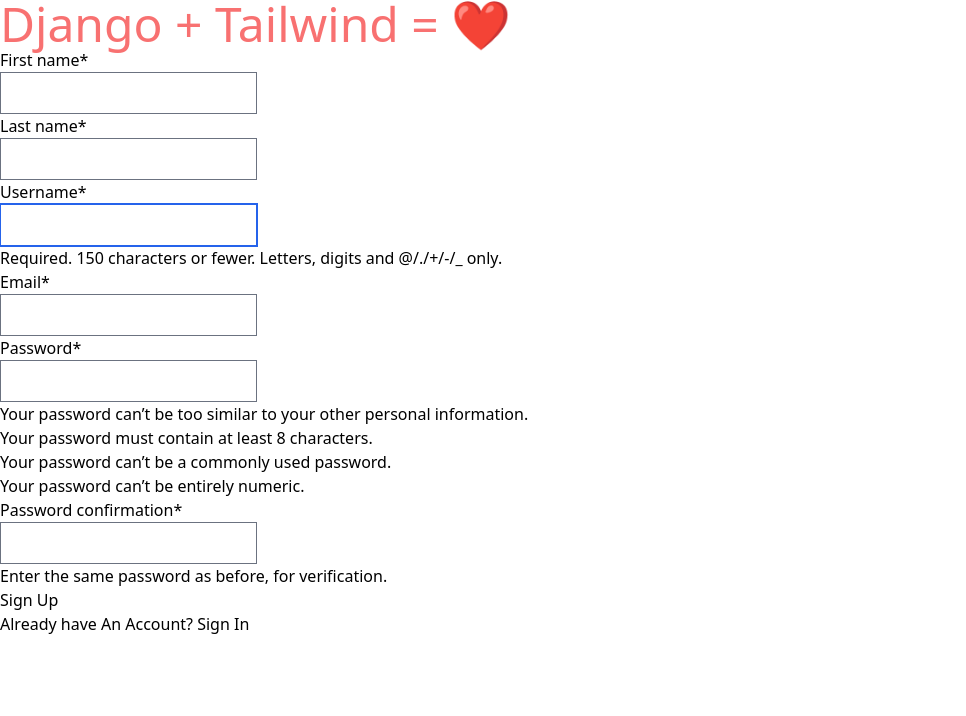
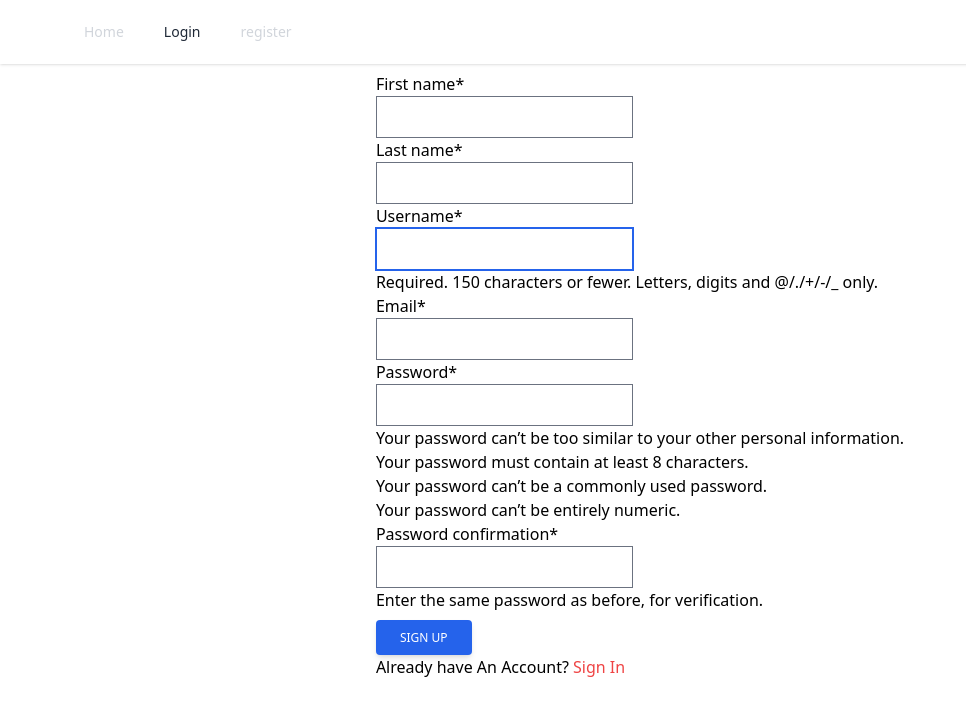
Before and after one commit to AlessioChen/exchange_Django-MongoDB, a Django app: page /register/ in a window 1280 px wide. Shown: the top 716 px of the page, without its empty margins (0-966 px from the left). Run offline with Django 3.2, Linux system fonts and the light colour scheme; some libraries are stand-ins or nearby versions.

Commit message:
add some styles

```diff
--- a/theme/static/css/dist/styles.css
+++ b/theme/static/css/dist/styles.css
@@ -638,12 +638,305 @@
   position: static;
 }
 
+.relative {
+  position: relative;
+}
+
+.m-auto {
+  margin: auto;
+}
+
+.mx-auto {
+  margin-left: auto;
+  margin-right: auto;
+}
+
 .ml-2 {
   margin-left: 0.5rem;
 }
 
+.ml-10 {
+  margin-left: 2.5rem;
+}
+
+.ml-4 {
+  margin-left: 1rem;
+}
+
+.-mr-2 {
+  margin-right: -0.5rem;
+}
+
+.mb-2 {
+  margin-bottom: 0.5rem;
+}
+
+.mb-6 {
+  margin-bottom: 1.5rem;
+}
+
+.-mt-4 {
+  margin-top: -1rem;
+}
+
+.ml-auto {
+  margin-left: auto;
+}
+
+.mt-6 {
+  margin-top: 1.5rem;
+}
+
+.mt-2 {
+  margin-top: 0.5rem;
+}
+
 .block {
   display: block;
+}
+
+.inline-block {
+  display: inline-block;
+}
+
+.flex {
+  display: flex;
+}
+
+.inline-flex {
+  display: inline-flex;
+}
+
+.hidden {
+  display: none;
+}
+
+.h-16 {
+  height: 4rem;
+}
+
+.h-8 {
+  height: 2rem;
+}
+
+.h-screen {
+  height: 100vh;
+}
+
+.w-8 {
+  width: 2rem;
+}
+
+.w-full {
+  width: 100%;
+}
+
+.max-w-7xl {
+  max-width: 80rem;
+}
+
+.flex-1 {
+  flex: 1 1 0%;
+}
+
+.flex-shrink-0 {
+  flex-shrink: 0;
+}
+
+.appearance-none {
+  -webkit-appearance: none;
+     -moz-appearance: none;
+          appearance: none;
+}
+
+.flex-col {
+  flex-direction: column;
+}
+
+.items-center {
+  align-items: center;
+}
+
+.items-baseline {
+  align-items: baseline;
+}
+
+.justify-center {
+  justify-content: center;
+}
+
+.justify-between {
+  justify-content: space-between;
+}
+
+.space-x-4 > :not([hidden]) ~ :not([hidden]) {
+  --tw-space-x-reverse: 0;
+  margin-right: calc(1rem * var(--tw-space-x-reverse));
+  margin-left: calc(1rem * calc(1 - var(--tw-space-x-reverse)));
+}
+
+.space-y-1 > :not([hidden]) ~ :not([hidden]) {
+  --tw-space-y-reverse: 0;
+  margin-top: calc(0.25rem * calc(1 - var(--tw-space-y-reverse)));
+  margin-bottom: calc(0.25rem * var(--tw-space-y-reverse));
+}
+
+.space-x-2 > :not([hidden]) ~ :not([hidden]) {
+  --tw-space-x-reverse: 0;
+  margin-right: calc(0.5rem * var(--tw-space-x-reverse));
+  margin-left: calc(0.5rem * calc(1 - var(--tw-space-x-reverse)));
+}
+
+.rounded-md {
+  border-radius: 0.375rem;
+}
+
+.rounded-lg {
+  border-radius: 0.5rem;
+}
+
+.rounded {
+  border-radius: 0.25rem;
+}
+
+.rounded-l-md {
+  border-top-left-radius: 0.375rem;
+  border-bottom-left-radius: 0.375rem;
+}
+
+.rounded-r-lg {
+  border-top-right-radius: 0.5rem;
+  border-bottom-right-radius: 0.5rem;
+}
+
+.border {
+  border-width: 1px;
+}
+
+.border-t {
+  border-top-width: 1px;
+}
+
+.border-l {
+  border-left-width: 1px;
+}
+
+.border-b {
+  border-bottom-width: 1px;
+}
+
+.border-l-4 {
+  border-left-width: 4px;
+}
+
+.border-gray-300 {
+  --tw-border-opacity: 1;
+  border-color: rgb(209 213 219 / var(--tw-border-opacity));
+}
+
+.border-red-600 {
+  --tw-border-opacity: 1;
+  border-color: rgb(220 38 38 / var(--tw-border-opacity));
+}
+
+.border-green-600 {
+  --tw-border-opacity: 1;
+  border-color: rgb(22 163 74 / var(--tw-border-opacity));
+}
+
+.bg-white {
+  --tw-bg-opacity: 1;
+  background-color: rgb(255 255 255 / var(--tw-bg-opacity));
+}
+
+.bg-purple-600 {
+  --tw-bg-opacity: 1;
+  background-color: rgb(147 51 234 / var(--tw-bg-opacity));
+}
+
+.bg-blue-600 {
+  --tw-bg-opacity: 1;
+  background-color: rgb(37 99 235 / var(--tw-bg-opacity));
+}
+
+.bg-red-200 {
+  --tw-bg-opacity: 1;
+  background-color: rgb(254 202 202 / var(--tw-bg-opacity));
+}
+
+.bg-green-200 {
+  --tw-bg-opacity: 1;
+  background-color: rgb(187 247 208 / var(--tw-bg-opacity));
+}
+
+.p-2 {
+  padding: 0.5rem;
+}
+
+.p-4 {
+  padding: 1rem;
+}
+
+.px-8 {
+  padding-left: 2rem;
+  padding-right: 2rem;
+}
+
+.px-3 {
+  padding-left: 0.75rem;
+  padding-right: 0.75rem;
+}
+
+.py-2 {
+  padding-top: 0.5rem;
+  padding-bottom: 0.5rem;
+}
+
+.px-2 {
+  padding-left: 0.5rem;
+  padding-right: 0.5rem;
+}
+
+.px-4 {
+  padding-left: 1rem;
+  padding-right: 1rem;
+}
+
+.px-6 {
+  padding-left: 1.5rem;
+  padding-right: 1.5rem;
+}
+
+.py-2\.5 {
+  padding-top: 0.625rem;
+  padding-bottom: 0.625rem;
+}
+
+.py-1 {
+  padding-top: 0.25rem;
+  padding-bottom: 0.25rem;
+}
+
+.py-0\.5 {
+  padding-top: 0.125rem;
+  padding-bottom: 0.125rem;
+}
+
+.py-0 {
+  padding-top: 0px;
+  padding-bottom: 0px;
+}
+
+.pt-2 {
+  padding-top: 0.5rem;
+}
+
+.pb-3 {
+  padding-bottom: 0.75rem;
+}
+
+.text-center {
+  text-align: center;
 }
 
 .text-5xl {
@@ -651,7 +944,288 @@
   line-height: 1;
 }
 
+.text-sm {
+  font-size: 0.875rem;
+  line-height: 1.25rem;
+}
+
+.text-base {
+  font-size: 1rem;
+  line-height: 1.5rem;
+}
+
+.text-xs {
+  font-size: 0.75rem;
+  line-height: 1rem;
+}
+
+.font-medium {
+  font-weight: 500;
+}
+
+.font-thin {
+  font-weight: 100;
+}
+
+.font-semibold {
+  font-weight: 600;
+}
+
+.font-bold {
+  font-weight: 700;
+}
+
+.uppercase {
+  text-transform: uppercase;
+}
+
+.leading-tight {
+  line-height: 1.25;
+}
+
 .text-red-400 {
   --tw-text-opacity: 1;
   color: rgb(248 113 113 / var(--tw-text-opacity));
 }
+
+.text-gray-300 {
+  --tw-text-opacity: 1;
+  color: rgb(209 213 219 / var(--tw-text-opacity));
+}
+
+.text-gray-800 {
+  --tw-text-opacity: 1;
+  color: rgb(31 41 55 / var(--tw-text-opacity));
+}
+
+.text-gray-500 {
+  --tw-text-opacity: 1;
+  color: rgb(107 114 128 / var(--tw-text-opacity));
+}
+
+.text-gray-700 {
+  --tw-text-opacity: 1;
+  color: rgb(55 65 81 / var(--tw-text-opacity));
+}
+
+.text-white {
+  --tw-text-opacity: 1;
+  color: rgb(255 255 255 / var(--tw-text-opacity));
+}
+
+.text-red-500 {
+  --tw-text-opacity: 1;
+  color: rgb(239 68 68 / var(--tw-text-opacity));
+}
+
+.text-red-600 {
+  --tw-text-opacity: 1;
+  color: rgb(220 38 38 / var(--tw-text-opacity));
+}
+
+.text-green-600 {
+  --tw-text-opacity: 1;
+  color: rgb(22 163 74 / var(--tw-text-opacity));
+}
+
+.placeholder-gray-400::-moz-placeholder {
+  --tw-placeholder-opacity: 1;
+  color: rgb(156 163 175 / var(--tw-placeholder-opacity));
+}
+
+.placeholder-gray-400:-ms-input-placeholder {
+  --tw-placeholder-opacity: 1;
+  color: rgb(156 163 175 / var(--tw-placeholder-opacity));
+}
+
+.placeholder-gray-400::placeholder {
+  --tw-placeholder-opacity: 1;
+  color: rgb(156 163 175 / var(--tw-placeholder-opacity));
+}
+
+.shadow {
+  --tw-shadow: 0 1px 3px 0 rgb(0 0 0 / 0.1), 0 1px 2px -1px rgb(0 0 0 / 0.1);
+  --tw-shadow-colored: 0 1px 3px 0 var(--tw-shadow-color), 0 1px 2px -1px var(--tw-shadow-color);
+  box-shadow: var(--tw-ring-offset-shadow, 0 0 #0000), var(--tw-ring-shadow, 0 0 #0000), var(--tw-shadow);
+}
+
+.shadow-sm {
+  --tw-shadow: 0 1px 2px 0 rgb(0 0 0 / 0.05);
+  --tw-shadow-colored: 0 1px 2px 0 var(--tw-shadow-color);
+  box-shadow: var(--tw-ring-offset-shadow, 0 0 #0000), var(--tw-ring-shadow, 0 0 #0000), var(--tw-shadow);
+}
+
+.shadow-md {
+  --tw-shadow: 0 4px 6px -1px rgb(0 0 0 / 0.1), 0 2px 4px -2px rgb(0 0 0 / 0.1);
+  --tw-shadow-colored: 0 4px 6px -1px var(--tw-shadow-color), 0 2px 4px -2px var(--tw-shadow-color);
+  box-shadow: var(--tw-ring-offset-shadow, 0 0 #0000), var(--tw-ring-shadow, 0 0 #0000), var(--tw-shadow);
+}
+
+.transition {
+  transition-property: color, background-color, border-color, fill, stroke, opacity, box-shadow, transform, filter, -webkit-text-decoration-color, -webkit-backdrop-filter;
+  transition-property: color, background-color, border-color, text-decoration-color, fill, stroke, opacity, box-shadow, transform, filter, backdrop-filter;
+  transition-property: color, background-color, border-color, text-decoration-color, fill, stroke, opacity, box-shadow, transform, filter, backdrop-filter, -webkit-text-decoration-color, -webkit-backdrop-filter;
+  transition-timing-function: cubic-bezier(0.4, 0, 0.2, 1);
+  transition-duration: 150ms;
+}
+
+.duration-200 {
+  transition-duration: 200ms;
+}
+
+.duration-150 {
+  transition-duration: 150ms;
+}
+
+.ease-in {
+  transition-timing-function: cubic-bezier(0.4, 0, 1, 1);
+}
+
+.ease-in-out {
+  transition-timing-function: cubic-bezier(0.4, 0, 0.2, 1);
+}
+
+.hover\:bg-purple-700:hover {
+  --tw-bg-opacity: 1;
+  background-color: rgb(126 34 206 / var(--tw-bg-opacity));
+}
+
+.hover\:bg-blue-700:hover {
+  --tw-bg-opacity: 1;
+  background-color: rgb(29 78 216 / var(--tw-bg-opacity));
+}
+
+.hover\:text-gray-800:hover {
+  --tw-text-opacity: 1;
+  color: rgb(31 41 55 / var(--tw-text-opacity));
+}
+
+.hover\:text-gray-300:hover {
+  --tw-text-opacity: 1;
+  color: rgb(209 213 219 / var(--tw-text-opacity));
+}
+
+.hover\:text-gray-700:hover {
+  --tw-text-opacity: 1;
+  color: rgb(55 65 81 / var(--tw-text-opacity));
+}
+
+.hover\:shadow-lg:hover {
+  --tw-shadow: 0 10px 15px -3px rgb(0 0 0 / 0.1), 0 4px 6px -4px rgb(0 0 0 / 0.1);
+  --tw-shadow-colored: 0 10px 15px -3px var(--tw-shadow-color), 0 4px 6px -4px var(--tw-shadow-color);
+  box-shadow: var(--tw-ring-offset-shadow, 0 0 #0000), var(--tw-ring-shadow, 0 0 #0000), var(--tw-shadow);
+}
+
+.focus\:border-transparent:focus {
+  border-color: transparent;
+}
+
+.focus\:bg-blue-700:focus {
+  --tw-bg-opacity: 1;
+  background-color: rgb(29 78 216 / var(--tw-bg-opacity));
+}
+
+.focus\:shadow-lg:focus {
+  --tw-shadow: 0 10px 15px -3px rgb(0 0 0 / 0.1), 0 4px 6px -4px rgb(0 0 0 / 0.1);
+  --tw-shadow-colored: 0 10px 15px -3px var(--tw-shadow-color), 0 4px 6px -4px var(--tw-shadow-color);
+  box-shadow: var(--tw-ring-offset-shadow, 0 0 #0000), var(--tw-ring-shadow, 0 0 #0000), var(--tw-shadow);
+}
+
+.focus\:outline-none:focus {
+  outline: 2px solid transparent;
+  outline-offset: 2px;
+}
+
+.focus\:ring-2:focus {
+  --tw-ring-offset-shadow: var(--tw-ring-inset) 0 0 0 var(--tw-ring-offset-width) var(--tw-ring-offset-color);
+  --tw-ring-shadow: var(--tw-ring-inset) 0 0 0 calc(2px + var(--tw-ring-offset-width)) var(--tw-ring-color);
+  box-shadow: var(--tw-ring-offset-shadow), var(--tw-ring-shadow), var(--tw-shadow, 0 0 #0000);
+}
+
+.focus\:ring-0:focus {
+  --tw-ring-offset-shadow: var(--tw-ring-inset) 0 0 0 var(--tw-ring-offset-width) var(--tw-ring-offset-color);
+  --tw-ring-shadow: var(--tw-ring-inset) 0 0 0 calc(0px + var(--tw-ring-offset-width)) var(--tw-ring-color);
+  box-shadow: var(--tw-ring-offset-shadow), var(--tw-ring-shadow), var(--tw-shadow, 0 0 #0000);
+}
+
+.focus\:ring-purple-600:focus {
+  --tw-ring-opacity: 1;
+  --tw-ring-color: rgb(147 51 234 / var(--tw-ring-opacity));
+}
+
+.focus\:ring-purple-500:focus {
+  --tw-ring-opacity: 1;
+  --tw-ring-color: rgb(168 85 247 / var(--tw-ring-opacity));
+}
+
+.focus\:ring-offset-2:focus {
+  --tw-ring-offset-width: 2px;
+}
+
+.focus\:ring-offset-purple-200:focus {
+  --tw-ring-offset-color: #e9d5ff;
+}
+
+.active\:bg-blue-800:active {
+  --tw-bg-opacity: 1;
+  background-color: rgb(30 64 175 / var(--tw-bg-opacity));
+}
+
+.active\:shadow-lg:active {
+  --tw-shadow: 0 10px 15px -3px rgb(0 0 0 / 0.1), 0 4px 6px -4px rgb(0 0 0 / 0.1);
+  --tw-shadow-colored: 0 10px 15px -3px var(--tw-shadow-color), 0 4px 6px -4px var(--tw-shadow-color);
+  box-shadow: var(--tw-ring-offset-shadow, 0 0 #0000), var(--tw-ring-shadow, 0 0 #0000), var(--tw-shadow);
+}
+
+@media (prefers-color-scheme: dark) {
+  .dark\:bg-gray-800 {
+    --tw-bg-opacity: 1;
+    background-color: rgb(31 41 55 / var(--tw-bg-opacity));
+  }
+
+  .dark\:bg-blue-800 {
+    --tw-bg-opacity: 1;
+    background-color: rgb(30 64 175 / var(--tw-bg-opacity));
+  }
+
+  .dark\:text-white {
+    --tw-text-opacity: 1;
+    color: rgb(255 255 255 / var(--tw-text-opacity));
+  }
+
+  .dark\:text-gray-100 {
+    --tw-text-opacity: 1;
+    color: rgb(243 244 246 / var(--tw-text-opacity));
+  }
+
+  .dark\:hover\:text-white:hover {
+    --tw-text-opacity: 1;
+    color: rgb(255 255 255 / var(--tw-text-opacity));
+  }
+}
+
+@media (min-width: 640px) {
+  .sm\:px-3 {
+    padding-left: 0.75rem;
+    padding-right: 0.75rem;
+  }
+
+  .sm\:text-sm {
+    font-size: 0.875rem;
+    line-height: 1.25rem;
+  }
+}
+
+@media (min-width: 768px) {
+  .md\:ml-6 {
+    margin-left: 1.5rem;
+  }
+
+  .md\:block {
+    display: block;
+  }
+
+  .md\:hidden {
+    display: none;
+  }
+}
--- a/theme/templates/base.html
+++ b/theme/templates/base.html
@@ -8,8 +8,28 @@
 	<meta name="viewport" content="width=device-width, initial-scale=1.0">
 	<meta http-equiv="X-UA-Compatible" content="ie=edge"> {% tailwind_css %}
 </head>
-<h1 class="text-5xl text-red-400">Django + Tailwind = ❤️</h1>
-<main> {%block content %} {% endblock content %} </main>
+{% block nav %}{% include 'navbar.html' %}{% endblock nav %}
+
+<div class="flex">
+	<div class="m-auto">
+
+	{% if messages %}
+		{% for message in messages%}
+		<div class="bg-green-200 border-green-600 text-green-600 border-l-4 p-4" role="alert">
+			<p class="font-bold">Success</p>
+			<p>{{ message }} </p>
+		</div>
+		{% endfor%}
+	{% endif %}
+
+	<main class="mt-2"> {% block content %} {% endblock content %} </main>
+	</div>
+</div>
+
+
+
+
+
 </div>
 </body>
 
--- /dev/null
+++ b/theme/templates/navbar.html
@@ -0,0 +1,32 @@
+<nav class="bg-white dark:bg-blue-800  shadow ">
+  <div class="max-w-7xl mx-auto px-8">
+    <div class="flex items-center justify-between h-16">
+      <div class=" flex items-center">
+        <div class="hidden md:block">
+          <div class="ml-10 flex items-baseline space-x-4">
+          <a a class="text-gray-300  hover:text-gray-800 dark:hover:text-white px-3 py-2 rounded-md text-sm font-medium" href="{% url 'home' %}"> Home </a>
+          {% if user.is_authenticated %}
+            <a class="text-gray-800 dark:text-white  hover:text-gray-800 dark:hover:text-white px-3 py-2 rounded-md text-sm font-medium" href="{% url 'logout' %}"> Logout </a>
+          {% else %}
+            <a class="text-gray-800 dark:text-white  hover:text-gray-800 dark:hover:text-white px-3 py-2 rounded-md text-sm font-medium" href="{% url 'login' %}"> Login </a>
+            <a class="text-gray-300  hover:text-gray-800 dark:hover:text-white px-3 py-2 rounded-md text-sm font-medium" href="{% url 'register' %}"> register </a>
+           {% endif %}
+
+
+          </div>
+        </div>
+      </div>
+    </div>
+  </div>
+  <div class="md:hidden">
+    <div class="px-2 pt-2 pb-3 space-y-1 sm:px-3">
+      {% if user.is_authenticated %}
+      <a class="text-gray-800 dark:text-white  hover:text-gray-800 dark:hover:text-white px-3 py-2 rounded-md text-sm font-medium" href="{% url 'logout' %}"> Logout </a>
+    {% else %}
+      <a class="text-gray-800 dark:text-white  hover:text-gray-800 dark:hover:text-white px-3 py-2 rounded-md text-sm font-medium" href="{% url 'login' %}"> Login </a>
+      <a class="text-gray-300  hover:text-gray-800 dark:hover:text-white px-3 py-2 rounded-md text-sm font-medium" href="{% url 'register' %}"> register </a>
+     {% endif %}
+
+    </div>
+  </div>
+</nav>
--- a/users/templates/users/register.html
+++ b/users/templates/users/register.html
@@ -1,11 +1,15 @@
 
 {% extends "base.html" %}
 {% load crispy_forms_tags %}
+
 {% block content %}
-  <form  method="POST">
-    {% csrf_token  %}
-    {{form|crispy}}
-    <button type="submit"> Sign Up</button>
-    <p>  Already have An Account? <a href="{% url 'login' %}">Sign In </a></p>
-  </form>
+
+    <form  method="POST">
+      {% csrf_token  %}
+      {{form|crispy}}
+      <button type="submit" class=" mt-2 inline-block px-6 py-2.5 bg-blue-600 text-white font-medium text-xs leading-tight uppercase rounded shadow-md hover:bg-blue-700 hover:shadow-lg focus:bg-blue-700 focus:shadow-lg focus:outline-none focus:ring-0 active:bg-blue-800 active:shadow-lg transition duration-150 ease-in-out">Sign Up</button>
+
+      <p>  Already have An Account? <a class="text-red-500" href="{% url 'login' %}">Sign In </a></p>
+    </form>
+
 {% endblock content %}
--- a/users/views.py
+++ b/users/views.py
@@ -1,10 +1,12 @@
+from django.contrib.auth.decorators import login_required
 from django.shortcuts import redirect, render
 from django.contrib import messages
 
 from .forms import UserRegisterForm
-# Create your views here.
 
 
+
+@login_required
 def home(request):
     return render(request, 'users/home.html')
 
```
Also changed, not shown: mainApp/templates/mainApp/base.html (deleted, +0 -41 lines), users/templates/users/login.html (+12 -6 lines).
